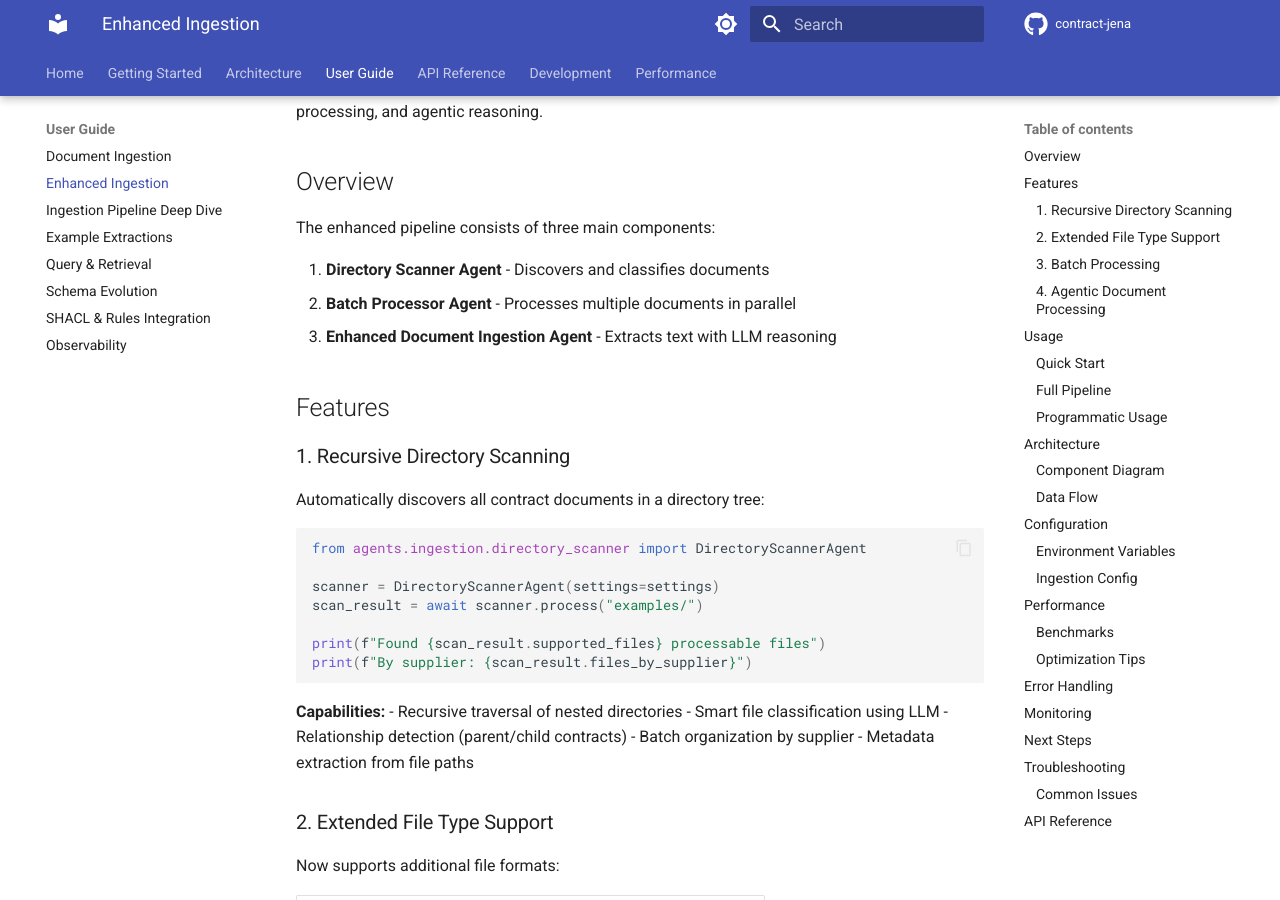
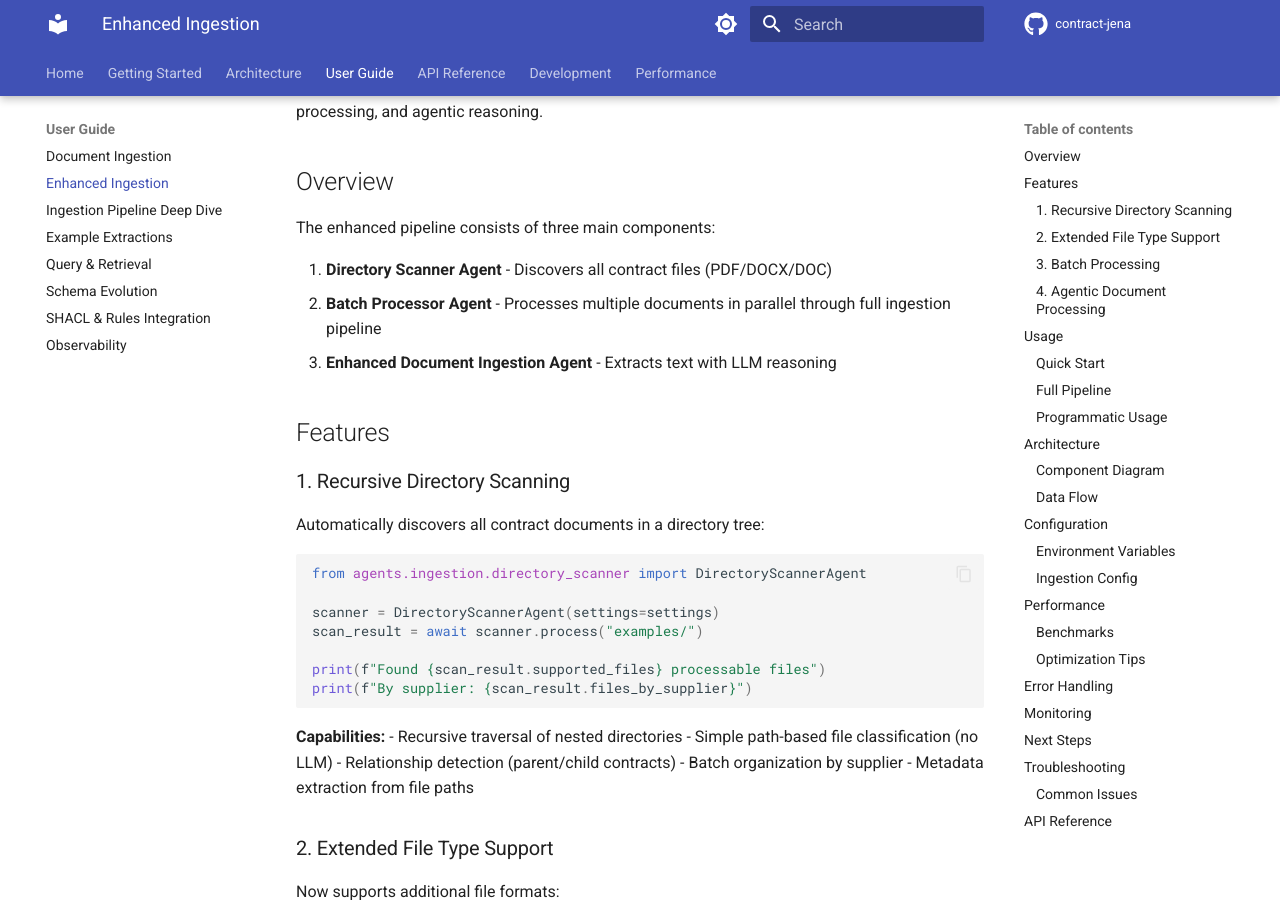
Before and after one commit to raghavginfocus/localcontractan, an MkDocs documentation site: the page built from docs/guide/enhanced-ingestion.md, in a window 1280 px wide and 900 px high, scrolled down 220 px. Built offline with MkDocs 1.6.1 and Material for MkDocs 9.7.7, drawn with Linux system fonts in a browser that asks for light colours; comment, search, counter and statistics services are not loaded; the version menu is left out; some of the changed text lies outside the part shown.

Commit message:
docs: clarify directory scanner uses simple path-based classification
- Updated directory_scanner.py docstrings to remove LLM references
- Changed 'Smart file classification using LLM' to 'Simple path-based file classification (no LLM)'
- Updated enhanced-ingestion.md documentation to reflect actual behavior
- Directory scanner simply discovers all PDF/DOCX/DOC files
- Batch processor runs discovered files through full ingestion pipeline agents
- No LLM classification in directory scanner - just file discovery

```diff
--- a/docs/guide/enhanced-ingestion.md
+++ b/docs/guide/enhanced-ingestion.md
@@ -6,8 +6,8 @@ The enhanced ingestion pipeline provides production-ready capabilities for proce
 
 The enhanced pipeline consists of three main components:
 
-1. **Directory Scanner Agent** - Discovers and classifies documents
-2. **Batch Processor Agent** - Processes multiple documents in parallel
+1. **Directory Scanner Agent** - Discovers all contract files (PDF/DOCX/DOC)
+2. **Batch Processor Agent** - Processes multiple documents in parallel through full ingestion pipeline
 3. **Enhanced Document Ingestion Agent** - Extracts text with LLM reasoning
 
 ## Features
@@ -28,7 +28,7 @@ print(f"By supplier: {scan_result.files_by_supplier}")
 
 **Capabilities:**
 - Recursive traversal of nested directories
-- Smart file classification using LLM
+- Simple path-based file classification (no LLM)
 - Relationship detection (parent/child contracts)
 - Batch organization by supplier
 - Metadata extraction from file paths
@@ -170,12 +170,13 @@ asyncio.run(main())
 ├─────────────────────────────────────────────────────────┤
 │                                                           │
 │  ┌──────────────────┐                                   │
-│  │ Directory Scanner │  Discovers & classifies files    │
+│  │ Directory Scanner │  Discovers all PDF/DOCX/DOC      │
 │  └────────┬─────────┘                                   │
 │           │                                              │
 │           ▼                                              │
 │  ┌──────────────────┐                                   │
-│  │ Batch Processor  │  Parallel processing with retry   │
+│  │ Batch Processor  │  Runs files through full          │
+│  │                  │  ingestion pipeline agents        │
 │  └────────┬─────────┘                                   │
 │           │                                              │
 │           ▼                                              │
```
Also changed, not shown: 1 other file.
